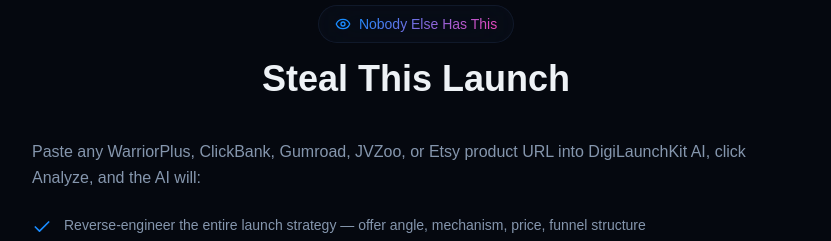
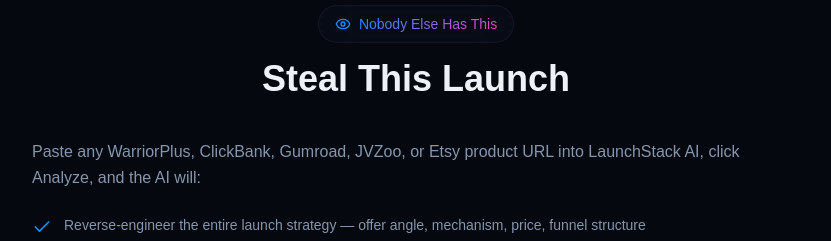
Before and after one commit to szovaai/niche-spark-plug, a React (Vite) app: page / in a window 1280 px wide. Shown: the part 6120-6361 px from the top of the page, without its empty margins (224-1055 px from the left). Built offline with nearby package versions, Linux system fonts and the light colour scheme; the HTML template or start-up script is replaced by a standard one.

Commit message:
Preceding changes

```diff
--- a/src/pages/Index.tsx
+++ b/src/pages/Index.tsx
@@ -556,7 +556,7 @@ const Index = () => {
           </motion.div>
           <motion.div {...fadeIn}>
             <p className="text-muted-foreground leading-relaxed mb-6">
-              Paste any WarriorPlus, ClickBank, Gumroad, JVZoo, or Etsy product URL into DigiLaunchKit AI, click Analyze, and the AI will:
+              Paste any WarriorPlus, ClickBank, Gumroad, JVZoo, or Etsy product URL into LaunchStack AI, click Analyze, and the AI will:
             </p>
             <div className="space-y-3 mb-6">
               {[
```
